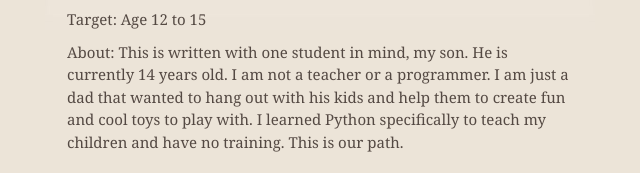
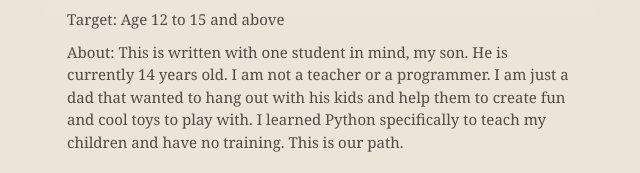
Before and after one commit to codetricity/pychildren, a plain HTML site: page index.html in a window 1280 px wide. Shown: the part 315-488 px from the top of the page, 320-960 px from the left. Drawn offline with nearby package versions, Linux system fonts and the light colour scheme.

```diff
--- a/index.html
+++ b/index.html
@@ -60,7 +60,7 @@
         <h1>
 <a name="pychildren---teaching-children-to-program-in-python" class="anchor" href="#pychildren---teaching-children-to-program-in-python"><span class="octicon octicon-link"></span></a>PyChildren - Teaching Children to Program in Python</h1>
 
-<p>Target: Age 12 to 15 </p>
+<p>Target: Age 12 to 15  and above</p>
 
 <p>About: This is written with one student in mind, my son.  He is currently 14
 years old.  I am not a teacher or a programmer.  I am just a dad that
```
